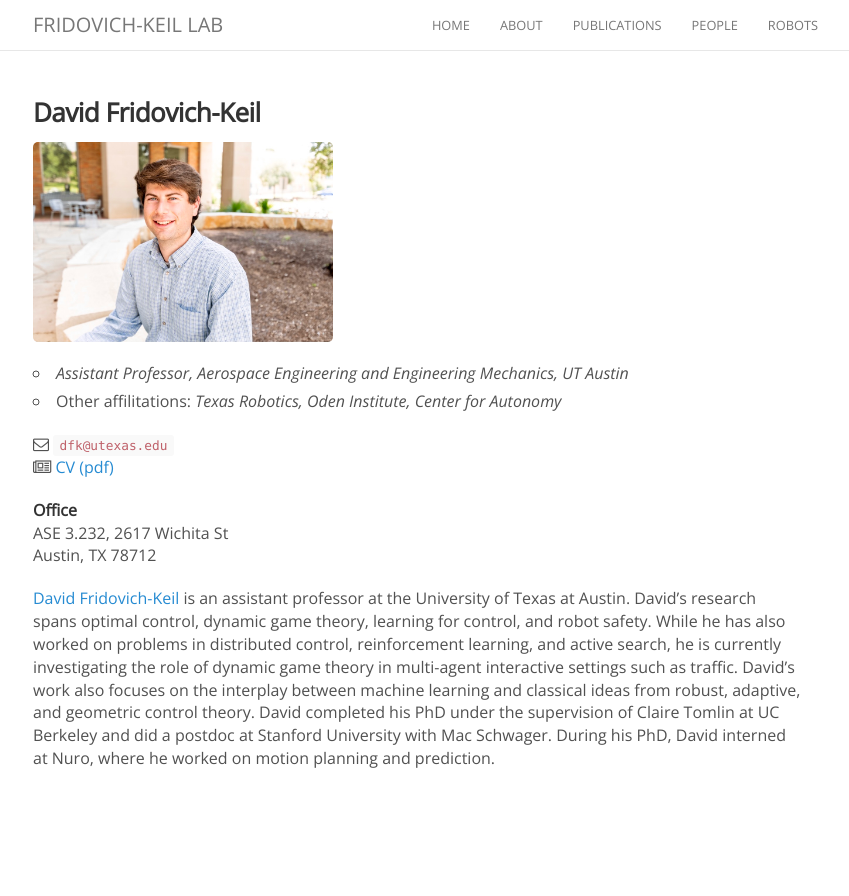
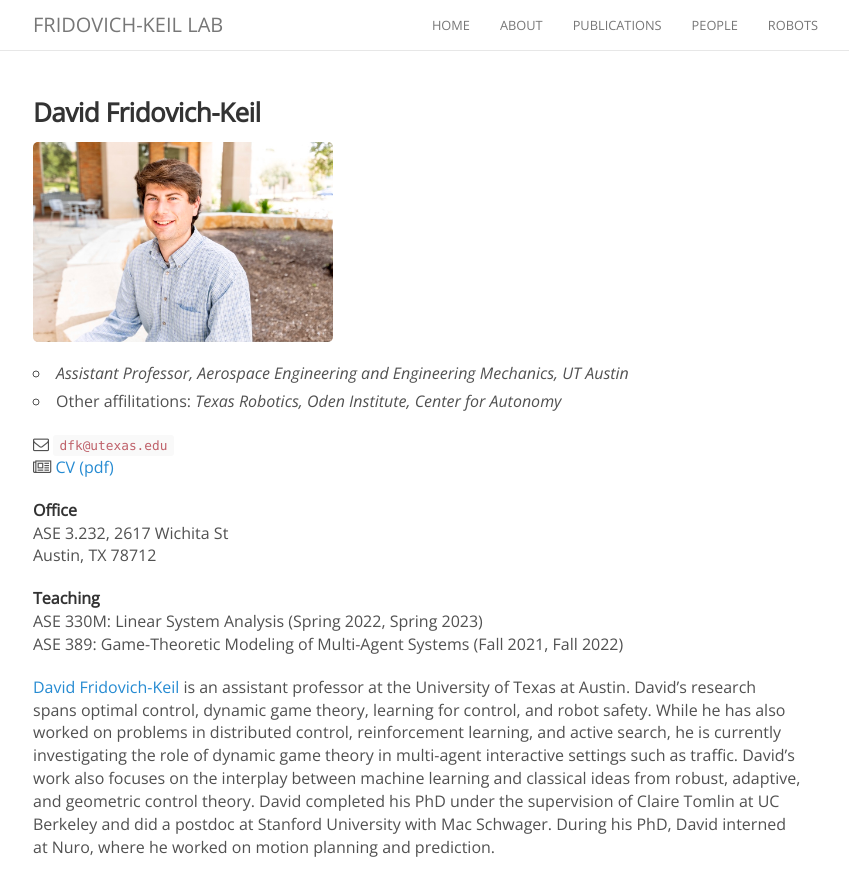
Before and after one commit to KordingLab/KordingLab.github.io, a Jekyll site: the page built from _people/david_fridovich-keil.md, in a window 1280 px wide. Shown: the top 896 px of the page, without its empty margins (222-1071 px from the left). Built offline with Jekyll 4.4.1, drawn with Linux system fonts in a browser that asks for light colours; nearby versions of some CDN libraries; comment, search, counter and statistics services are not loaded.

Commit message:
update dfk page

```diff
--- a/_people/david_fridovich-keil.md
+++ b/_people/david_fridovich-keil.md
@@ -16,4 +16,8 @@ avatar: david_fridovich-keil.jpg
 ASE 3.232, 2617 Wichita St<br>
 Austin, TX 78712
 
+**Teaching**<br>
+ASE 330M: Linear System Analysis (Spring 2022, Spring 2023)<br>
+ASE 389: Game-Theoretic Modeling of Multi-Agent Systems (Fall 2021, Fall 2022)
+
 [David Fridovich-Keil](https://dfridovi.github.io/) is an assistant professor at the University of Texas at Austin. David's research spans optimal control, dynamic game theory, learning for control, and robot safety. While he has also worked on problems in distributed control, reinforcement learning, and active search, he is currently investigating the role of dynamic game theory in multi-agent interactive settings such as traffic. David’s work also focuses on the interplay between machine learning and classical ideas from robust, adaptive, and geometric control theory. David completed his PhD under the supervision of Claire Tomlin at UC Berkeley and did a postdoc at Stanford University with Mac Schwager. During his PhD, David interned at Nuro, where he worked on motion planning and prediction.
```
